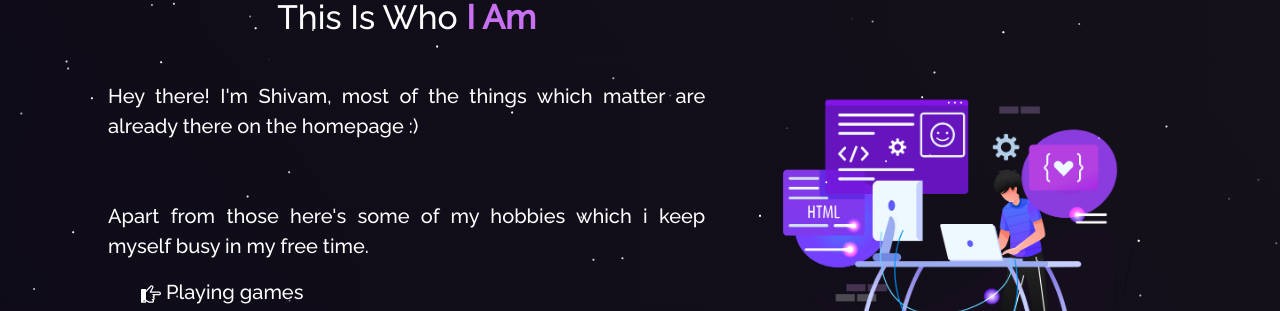
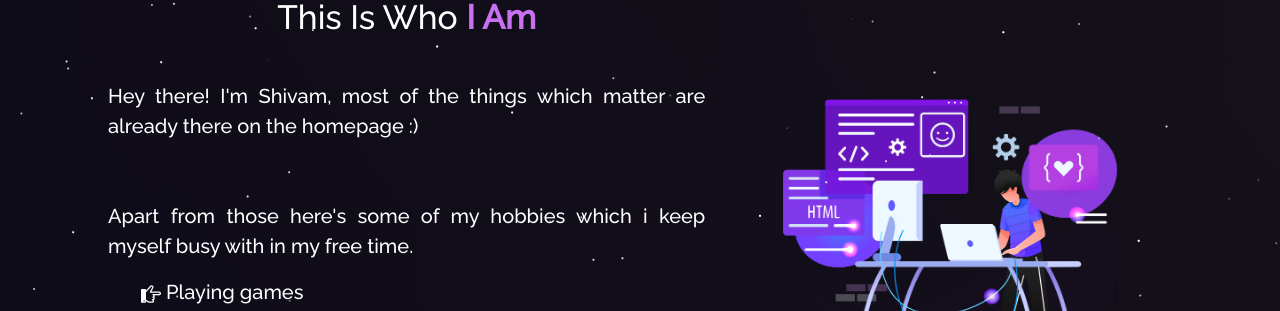
Before and after one commit to starry-shivam/starry-shivam.github.io, a React (Create React App) app: page /about in a window 1280 px wide. Shown: the part 193-504 px from the top of the page. Built offline with nearby package versions, Linux system fonts and the light colour scheme.

Commit message:
updated content

```diff
--- a/src/components/About/AboutCard.js
+++ b/src/components/About/AboutCard.js
@@ -14,7 +14,7 @@ function AboutCard() {
             <br />
             <br />
             Apart from those here's some of my hobbies which i keep myself busy
-            in my free time.
+            with in my free time.
           </p>
           <ul>
             <li className="about-activity">
--- a/src/components/Home/Home.js
+++ b/src/components/Home/Home.js
@@ -22,7 +22,7 @@ function Home() {
 
               <h1 className="heading-name">
                 I'm
-                <strong className="main-name"> Shivam</strong>✨
+                <strong className="main-name"> Shivam</strong>&nbsp;✨
               </h1>
 
               <div style={{ padding: 50, textAlign: "left" }}>
--- a/src/components/Home/Home2.js
+++ b/src/components/Home/Home2.js
@@ -30,7 +30,7 @@ function Home2() {
                   Kotlin, Android development and UI/UX design.
                 </b>
               </i>
-              I'm also skilled in&nbsp;
+              &nbsp;I'm also skilled in&nbsp;
               <i>
                 <b className="purple">Python</b>
               </i>
```
